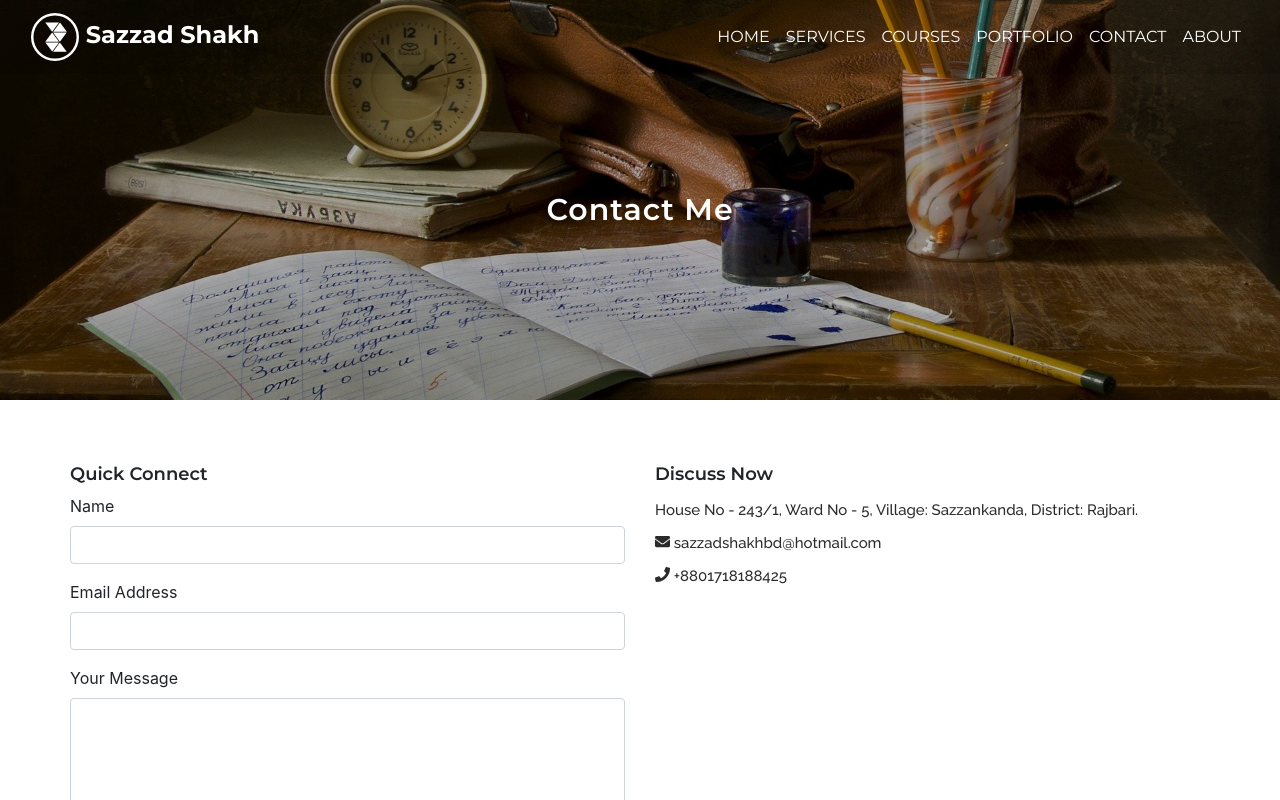
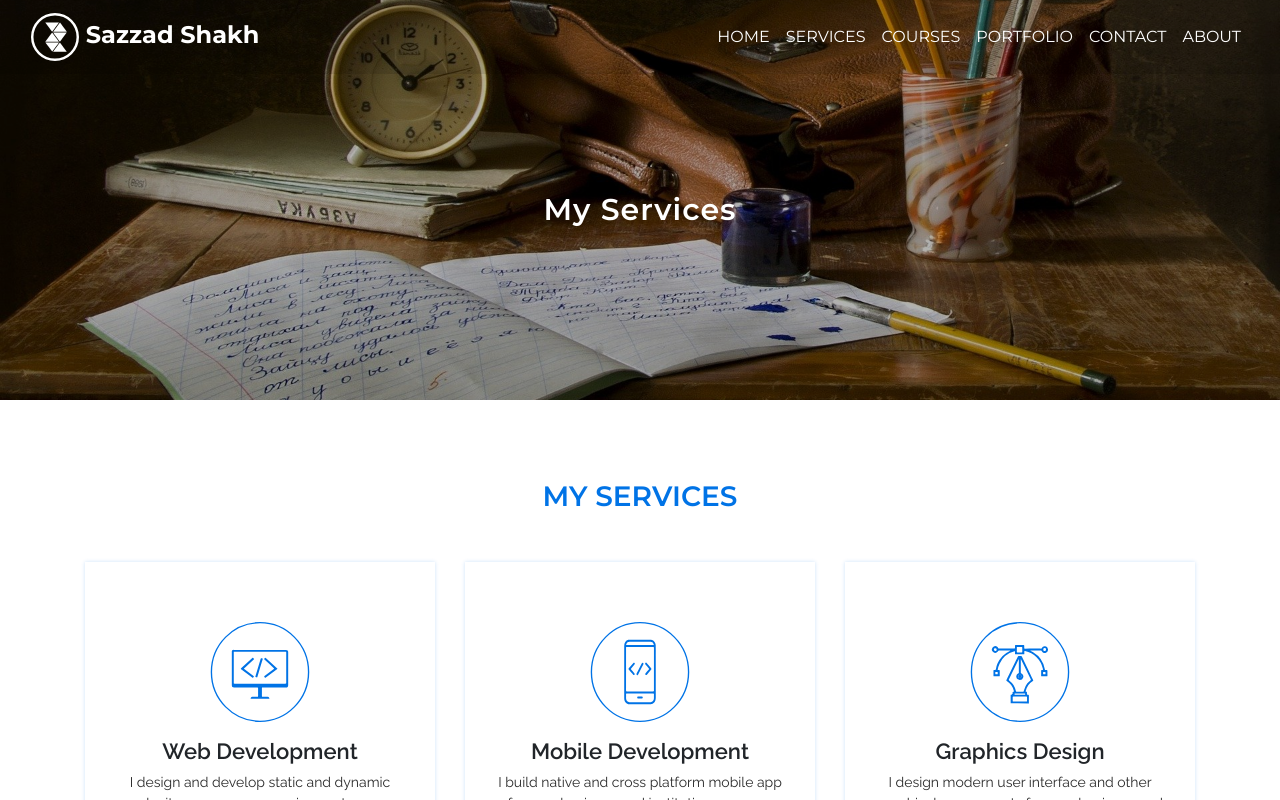
Before and after one commit to sazzadshakhbd/react-website, a React (Create React App) app: page / in a window 1280 px wide. Shown: the top 800 px of the page. Built offline with nearby package versions, Linux system fonts and the light colour scheme.

Commit message:
create service page

```diff
--- a/src/App.js
+++ b/src/App.js
@@ -1,10 +1,10 @@
 import React from "react";
-import ContactPage from "./pages/ContactPage";
+import ServicePage from "./pages/ServicePage";
 
 function App() {
   return (
     <div>
-      <ContactPage></ContactPage>
+      <ServicePage></ServicePage>
     </div>
   );
 }
--- /dev/null
+++ b/src/pages/ServicePage.jsx
@@ -0,0 +1,22 @@
+import React, { Component, Fragment } from 'react';
+import TopBannerAll from '../components/TopBannerAll/TopBannerAll';
+import TopNavigation from '../components/TopNavigation/TopNavigation';
+import Footer from '../components/Footer/Footer';
+import Services from '../components/Services/Services'
+import ContactSection from '../components/ContactSection/ContactSection';
+
+class ServicePage extends Component {
+  render() {
+    return (
+      <Fragment>
+        <TopNavigation></TopNavigation>
+        <TopBannerAll pageTitle="My Services"></TopBannerAll>
+        <Services></Services>
+        <ContactSection></ContactSection>
+        <Footer></Footer>
+      </Fragment>
+    );
+  }
+}
+
+export default ServicePage;
```
